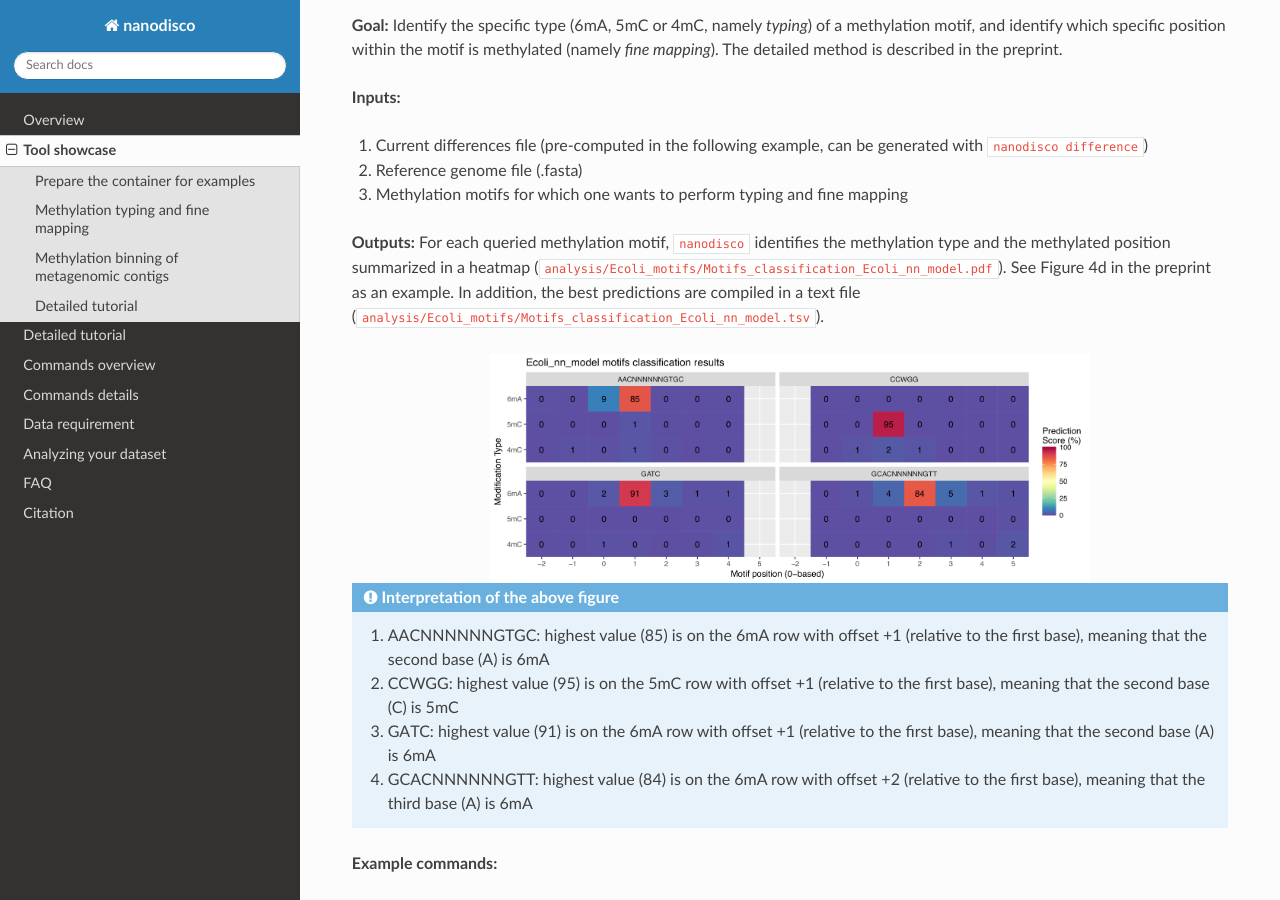
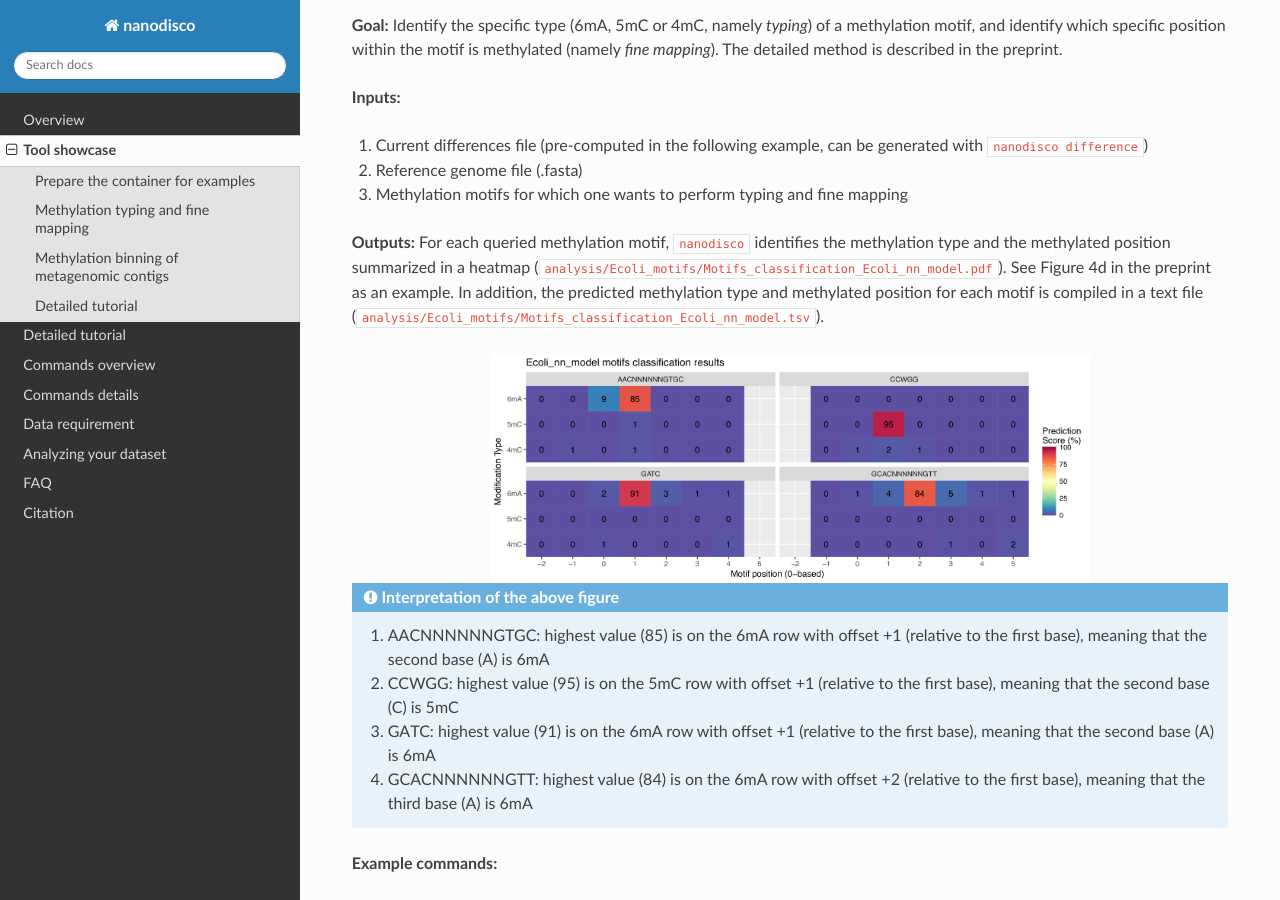
Before and after one commit to fanglab/nanodisco, a Sphinx documentation site: the page built from docs/tool_showcase.rst, in a window 1280 px wide and 900 px high, scrolled down 688 px. Built offline with Sphinx 7.4.7 and the Read the Docs theme 2.0.0, drawn with Linux system fonts in a browser that asks for light colours.

Commit message:
Update tool_showcase.rst

```diff
--- a/docs/tool_showcase.rst
+++ b/docs/tool_showcase.rst
@@ -27,7 +27,7 @@ Methylation typing and fine mapping
 #. Reference genome file (.fasta)
 #. Methylation motifs for which one wants to perform typing and fine mapping
 
-**Outputs:** For each queried methylation motif, ``nanodisco`` identifies the methylation type and the methylated position summarized in a heatmap (``analysis/Ecoli_motifs/Motifs_classification_Ecoli_nn_model.pdf``). See Figure 4d in the preprint as an example. In addition, the best predictions are compiled in a text file (``analysis/Ecoli_motifs/Motifs_classification_Ecoli_nn_model.tsv``).
+**Outputs:** For each queried methylation motif, ``nanodisco`` identifies the methylation type and the methylated position summarized in a heatmap (``analysis/Ecoli_motifs/Motifs_classification_Ecoli_nn_model.pdf``). See Figure 4d in the preprint as an example. In addition, the predicted methylation type and methylated position for each motif is compiled in a text file (``analysis/Ecoli_motifs/Motifs_classification_Ecoli_nn_model.tsv``).
 
 .. figure:: figures/Motifs_classification_Ecoli_nn_model.png
    :width: 600
```
